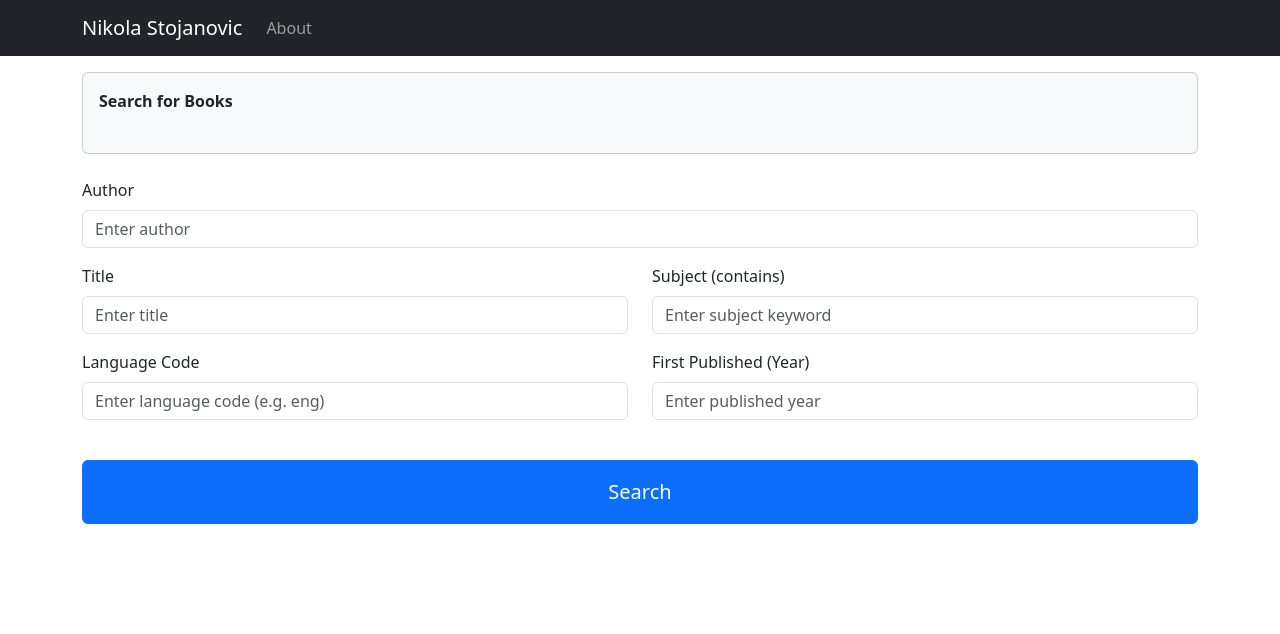
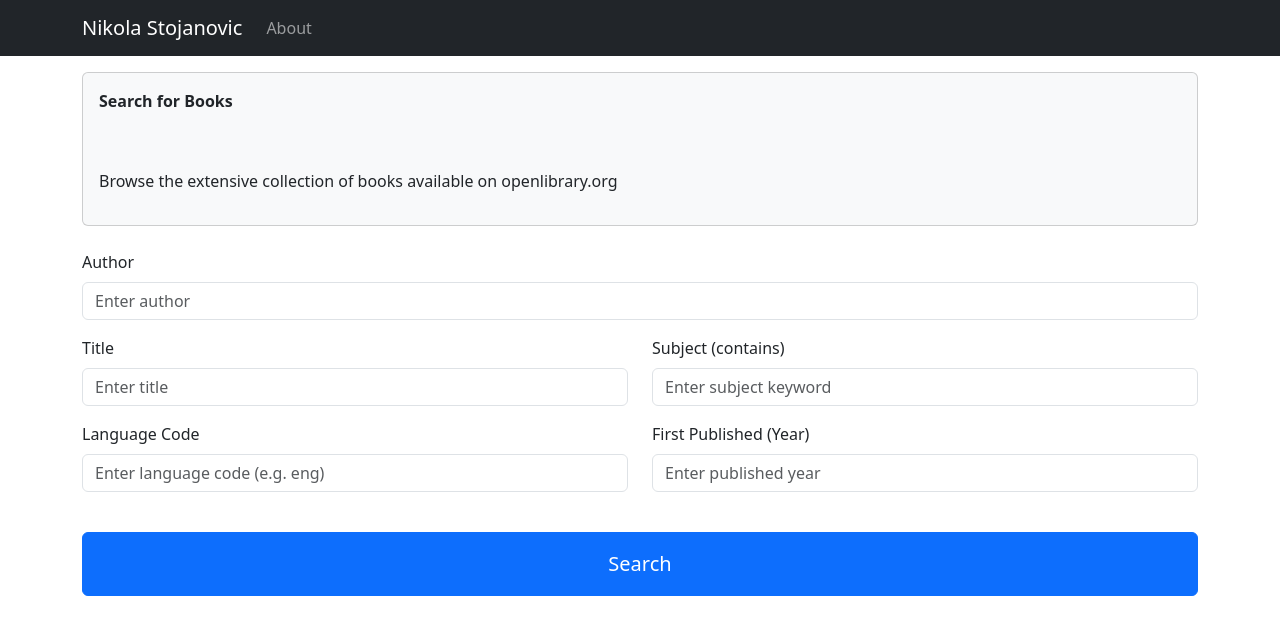
Before and after one commit to nikolastoj95/BTI425-WebProgramming_Apps_Services, a Next.js app in the folder assignments/dev/a2/assign2-app/: page / in a window 1280 px wide. Shown: the top 634 px of the page. Built offline with nearby package versions, Linux system fonts and the light colour scheme.

Commit message:
chansed page header card to take a subtext prop

```diff
--- a/assignments/dev/a2/assign2-app/components/PageHeader.js
+++ b/assignments/dev/a2/assign2-app/components/PageHeader.js
@@ -1,6 +1,6 @@
 import {Card } from "react-bootstrap";
 
-export default function PageHeader({text}){
+export default function PageHeader({text, subtext}){
     return (
       <>
         {/* <p>PageHeader</p> */}
@@ -8,7 +8,19 @@ export default function PageHeader({text}){
           <Card.Body>
             {text}
           </Card.Body>
+
+          <Card.Body>
+           {subtext}
+          </Card.Body>
         </Card>
+        {/* <Card className="bg-light" style={{ width: "30rem" , textAlign: "center"}}>
+          <Card.Body>
+            <Card.Title>{text}</Card.Title>
+            <Card.Subtitle className="mb-2 text-muted">
+              {subtext}
+            </Card.Subtitle>
+          </Card.Body>
+        </Card> */}
         <br />
       </>
     );
```
